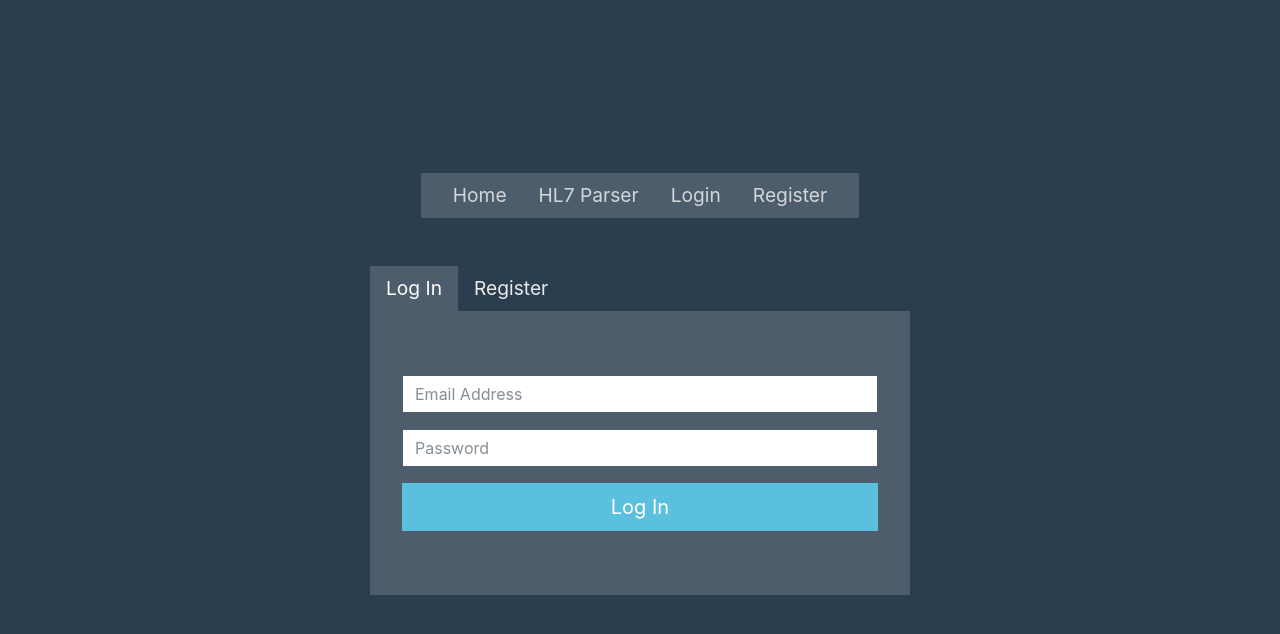
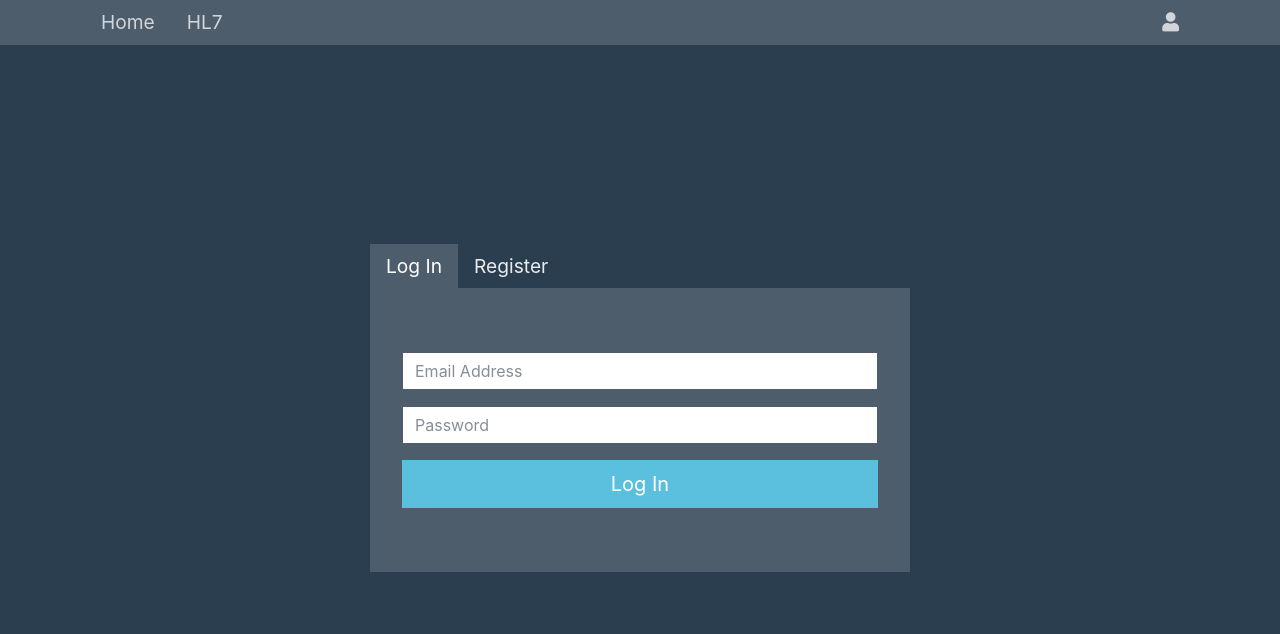
Before and after one commit to jesseiancary/hl7-parser, a React (Create React App) app in the folder client/: page /login in a window 1280 px wide. Shown: the top 634 px of the page. Built offline with nearby package versions, Linux system fonts and the light colour scheme.

Commit message:
Updated Navbar

```diff
--- a/client/src/components/Navbar.js
+++ b/client/src/components/Navbar.js
@@ -11,54 +11,43 @@ class Landing extends Component {
   render() {
 
     const loggedOut = (
-      <ul className="navbar-nav">
-        <li className="nav-item">
-          <Link to="/users/login" className="nav-link">
-            Login
+      <div className="dropdown-menu dropdown-menu-right">
+        <Link to="/login" className="dropdown-item">
+          <i className="fas fa-sign-in-alt fa-fw"></i> Login
         </Link>
-        </li>
-        <li className="nav-item">
-          <Link to="/users/new" className="nav-link">
-            Register
+        <Link to="/register" className="dropdown-item">
+          <i className="fas fa-user-plus fa-fw"></i> Register
         </Link>
-        </li>
-      </ul>
+      </div>
     );
 
     const loggedIn = (
-      <ul className="navbar-nav">
-        <li className="nav-item">
-          <Link to="/users" className="nav-link">
-            Users
+      <div className="dropdown-menu dropdown-menu-right">
+        <Link to="/profile" className="dropdown-item">
+          <i className="fas fa-user-edit fa-fw"></i> Profile
         </Link>
-        </li>
-        <li className="nav-item">
-          <a href="" onClick={this.logOut.bind(this)} className="nav-link">
-            Logout
+        <a href="#" onClick={this.logOut.bind(this)} className="dropdown-item">
+          <i className="fas fa-sign-out-alt fa-fw"></i> Logout
         </a>
-        </li>
-      </ul>
+      </div>
     );
 
     return (
-      <nav className="navbar navbar-expand-lg navbar-dark bg-dark rounded">
+      <nav className="navbar navbar-expand-lg fixed-top navbar-dark bg-dark">
+        <div className="container">
           <button
             className="navbar-toggler"
             type="button"
             data-toggle="collapse"
-          data-target="#navbarsExample10"
-          aria-controls="navbarsExample10"
+            data-target="#navbarResponsive"
+            aria-controls="navbarResponsive"
             aria-expanded="false"
             aria-label="Toggle navigation"
           >
             <span className="navbar-toggler-icon" />
           </button>
-
-        <div
-          className="collapse navbar-collapse justify-content-md-center"
-          id="navbarsExample10"
-        >
-          <ul className="navbar-nav">
+          <div className="collapse navbar-collapse" id="navbarResponsive">
+            <ul className="navbar-nav mr-auto">
               <li className="nav-item">
                 <Link to="/" className="nav-link">
                   Home
@@ -66,11 +55,19 @@ class Landing extends Component {
               </li>
               <li className="nav-item">
                 <Link to="/hl7/new" className="nav-link">
-                HL7 Parser
+                  HL7
                 </Link>
               </li>
             </ul>
+            <ul className="navbar-nav">
+              <li className="nav-item dropdown">
+                <a className="nav-link" data-toggle="dropdown" href="#" role="button" aria-haspopup="true" aria-expanded="false">
+                  <i className="fas fa-user"></i>
+                </a>
                 {localStorage.usertoken ? loggedIn : loggedOut}
+              </li>
+            </ul>
+          </div>
         </div>
       </nav>
     );
```
Lines whose indentation alone changed are shown as unchanged.
